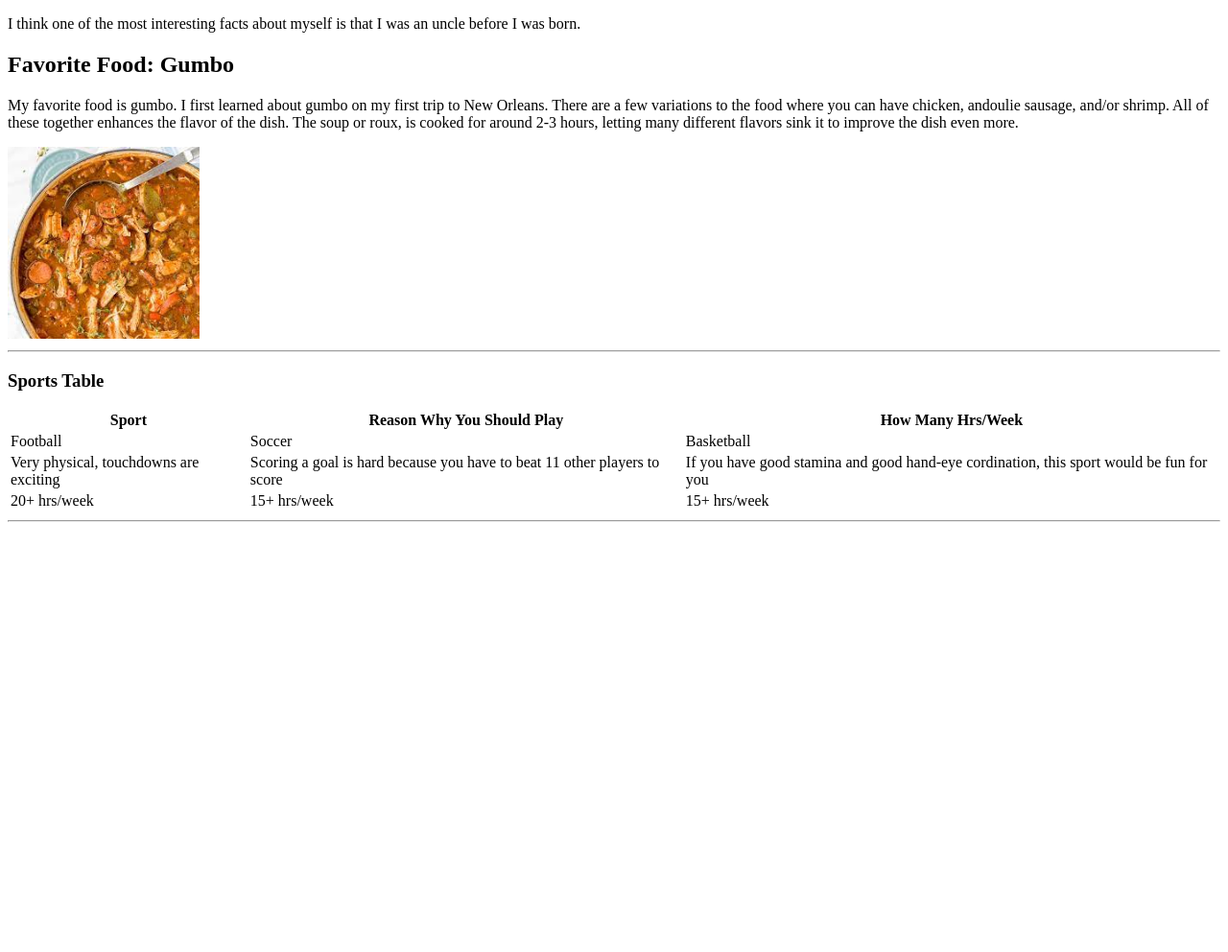
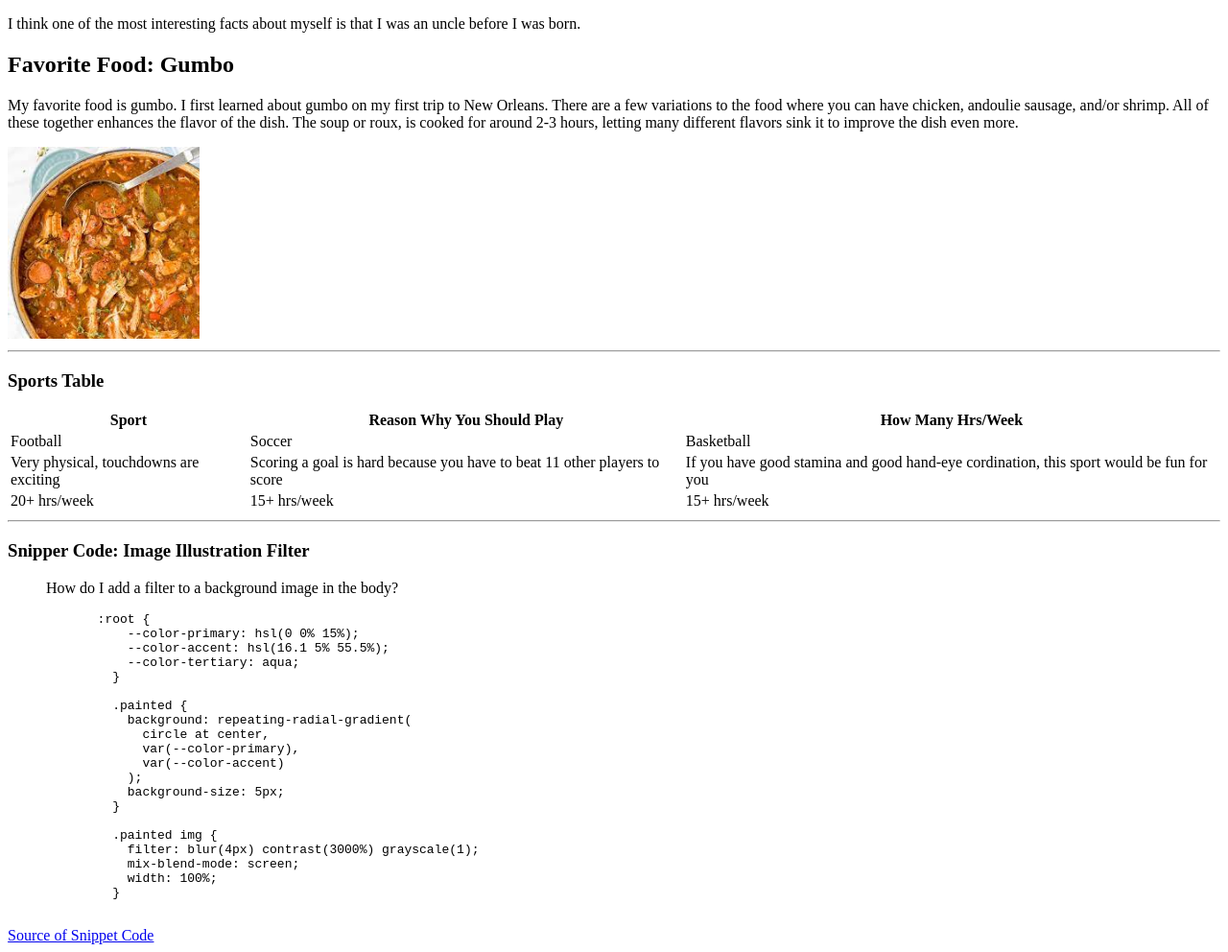
Before and after one commit to 44-563-WebApps-F23/44563-webapps-f23-assignment3-Dsnyder2k19, a plain HTML site: page mystats.html in a window 1280 px wide. Shown: the whole page at 96% size. Before the commit the page ends 800 px from the top, so only its background shows below. Drawn offline with Linux system fonts and the light colour scheme; files whose address does not match are found by name.

Commit message:
Part 9, Snippet Code
-Added a horizontal line
-found a snippet and question about it
-block quoted the question and use <pre> to write the snippet
-Added a link to the snippet code

```diff
--- a/mystats.html
+++ b/mystats.html
@@ -45,6 +45,32 @@
             </tr>
         </table>
         <hr>
+        <h3>Snipper Code: Image Illustration Filter</h3>
+        <blockquote cite="https://stackoverflow.com/questions/44688722/how-do-i-add-a-filter-to-a-background-image-in-the-body">
+            How do I add a filter to a background image in the body?
+        </blockquote>
+        <pre>
+            :root {
+                --color-primary: hsl(0 0% 15%);
+                --color-accent: hsl(16.1 5% 55.5%);
+                --color-tertiary: aqua;
+              }
 
+              .painted {
+                background: repeating-radial-gradient(
+                  circle at center,
+                  var(--color-primary),
+                  var(--color-accent)
+                );
+                background-size: 5px;
+              }
+
+              .painted img {
+                filter: blur(4px) contrast(3000%) grayscale(1);
+                mix-blend-mode: screen;
+                width: 100%;
+              }
+        </pre>
+        <a href="https://css-tricks.com/snippets/css/image-illustration-filter/">Source of Snippet Code</a>
     </body>
 </html>
```
